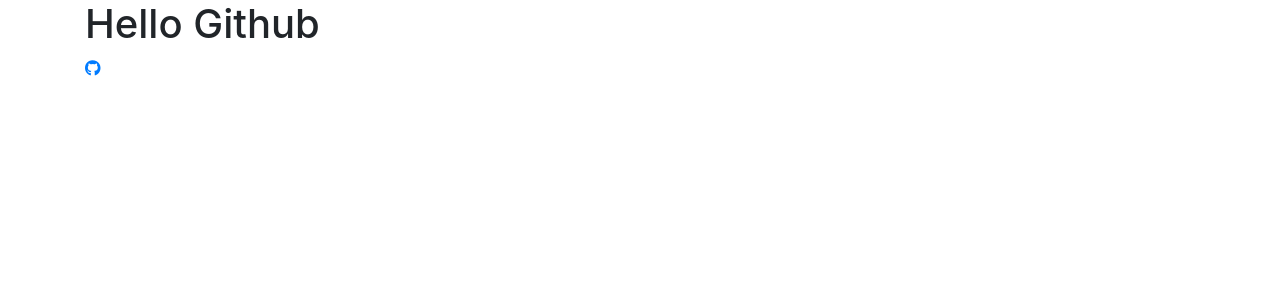
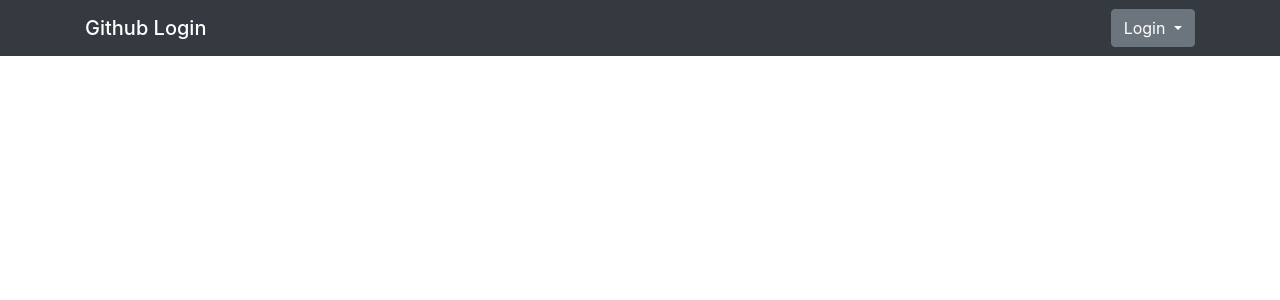
Before and after one commit to vinsonlaiono/flask_github_oauth, a Flask app: page / in a window 1280 px wide. Shown: the top 300 px of the page. Run offline with Flask 2, Linux system fonts and the light colour scheme; some libraries are stand-ins or nearby versions.

Commit message:
Added github button for login

```diff
--- a/templates/index.html
+++ b/templates/index.html
@@ -1,17 +1,37 @@
 <!DOCTYPE html>
 <html lang="en">
+
 <head>
     <meta charset="UTF-8">
     <meta name="viewport" content="width=device-width, initial-scale=1.0">
     <meta http-equiv="X-UA-Compatible" content="ie=edge">
     <title>Document</title>
     <script src="https://kit.fontawesome.com/6994b2b1a2.js"></script>
-    <link rel="stylesheet" href="https://stackpath.bootstrapcdn.com/bootstrap/4.1.3/css/bootstrap.min.css" integrity="sha384-MCw98/SFnGE8fJT3GXwEOngsV7Zt27NXFoaoApmYm81iuXoPkFOJwJ8ERdknLPMO" crossorigin="anonymous">
+    <link rel="stylesheet" href="https://stackpath.bootstrapcdn.com/bootstrap/4.1.3/css/bootstrap.min.css"
+        integrity="sha384-MCw98/SFnGE8fJT3GXwEOngsV7Zt27NXFoaoApmYm81iuXoPkFOJwJ8ERdknLPMO" crossorigin="anonymous">
 </head>
+
 <body>
-    <div class="container">
-        <h1>Hello Github</h1>
-        <a href="https://github.com/login/oauth/authorize?client_id=a547ada0fca47c758f57"><i class="fab fa-github"></i></a>
+    <div>
+        <nav class="navbar navbar-dark bg-dark">
+            <div class="container">
+
+                <span class="navbar-brand mb-0 h1">Github Login</span>
+                <div class="dropdown">
+                    <button class="btn btn-secondary dropdown-toggle" type="button" id="dropdownMenuButton" data-toggle="dropdown" aria-haspopup="true" aria-expanded="false">
+                        Login
+                    </button>
+                    <div class="dropdown-menu" aria-labelledby="dropdownMenuButton">
+                        <a class="dropdown-item" href="https://github.com/login/oauth/authorize?client_id=a547ada0fca47c758f57"><i class="fab fa-github mr-2" style="width:10px;ç"></i>Github</a>
+                    </div>
+                </div>
+                </div>
+        </nav>
     </div>
 </body>
+
 </html>
+<!-- Bootstrap JS links -->
+<script src="https://code.jquery.com/jquery-3.3.1.slim.min.js" integrity="sha384-q8i/X+965DzO0rT7abK41JStQIAqVgRVzpbzo5smXKp4YfRvH+8abtTE1Pi6jizo" crossorigin="anonymous"></script>
+<script src="https://cdnjs.cloudflare.com/ajax/libs/popper.js/1.14.7/umd/popper.min.js" integrity="sha384-UO2eT0CpHqdSJQ6hJty5KVphtPhzWj9WO1clHTMGa3JDZwrnQq4sF86dIHNDz0W1" crossorigin="anonymous"></script>
+<script src="https://stackpath.bootstrapcdn.com/bootstrap/4.3.1/js/bootstrap.min.js" integrity="sha384-JjSmVgyd0p3pXB1rRibZUAYoIIy6OrQ6VrjIEaFf/nJGzIxFDsf4x0xIM+B07jRM" crossorigin="anonymous"></script>
```
Also changed, not shown: templates/profile.html (+8 -3 lines).
